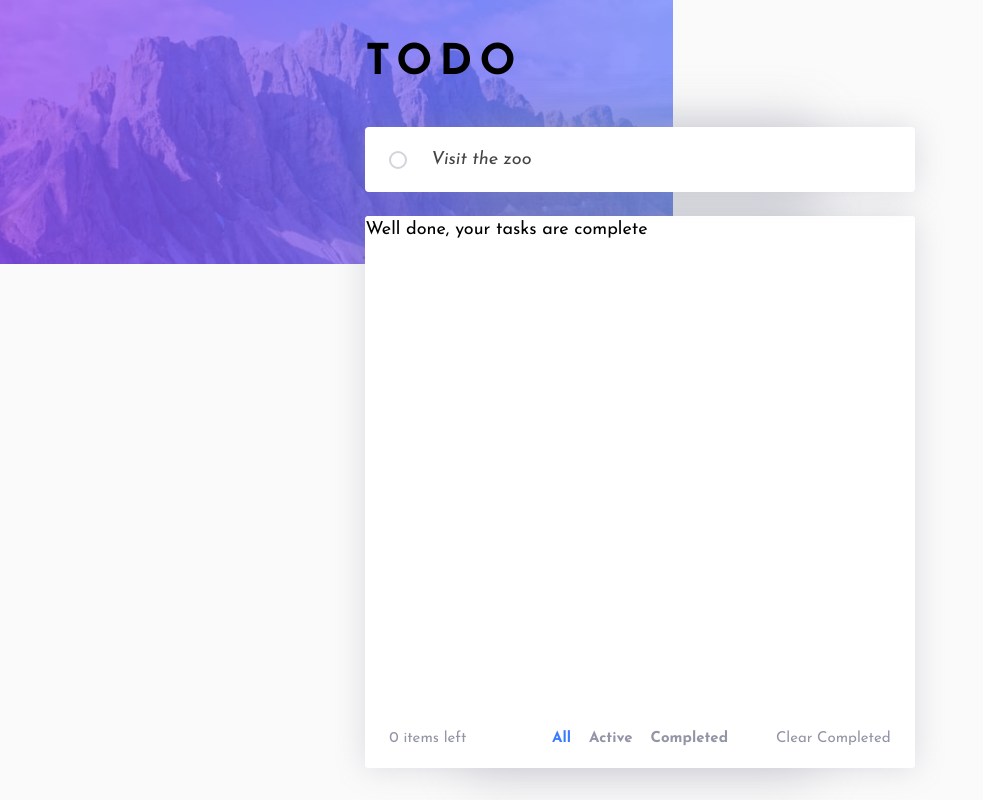
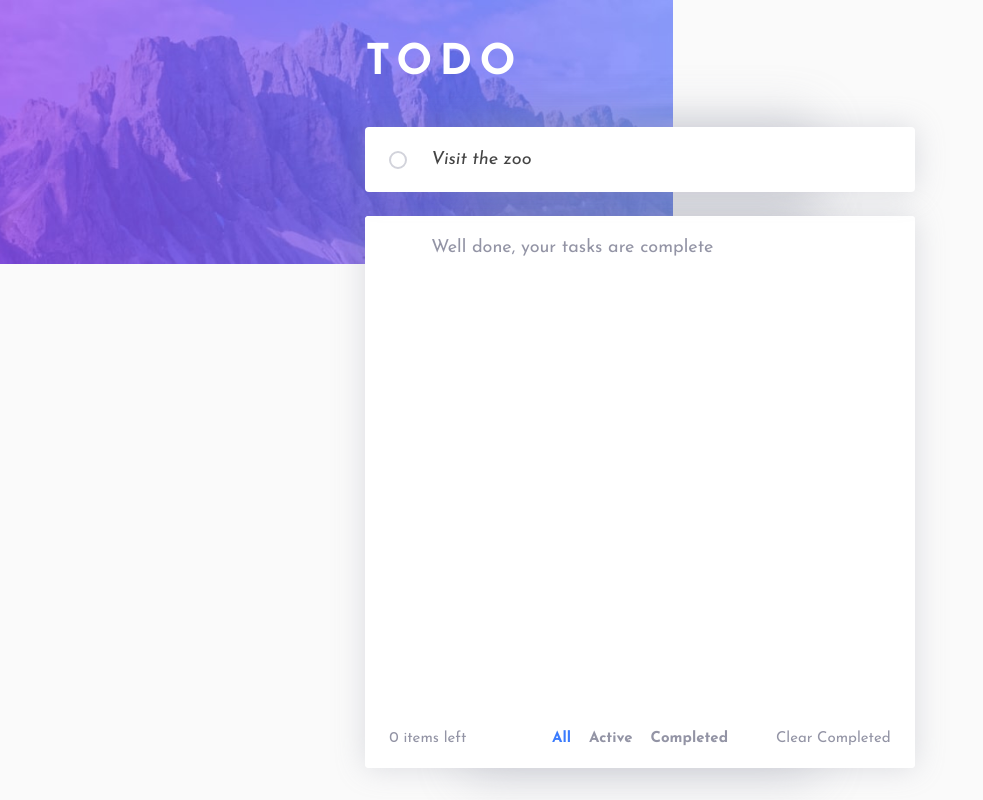
Before and after one commit to AlexKMarshall/todo, a Next.js app: page / in a window 1280 px wide. Shown: the whole page, without its empty margins (0-983 px from the left). Built offline with nearby package versions, Linux system fonts and the light colour scheme.

Commit message:
style empty state and heading

```diff
--- a/styles/global.css
+++ b/styles/global.css
@@ -27,6 +27,7 @@
   --dark-grayish-blue: hsl(236, 9%, 61%);
   --very-dark-grayish-blue: hsl(235, 19%, 35%);
   --white: hsl(0, 0%, 100%);
+  --heading-color: white;
   --body-color: var(--very-light-gray);
   --main-background-color: var(--white);
   --very-muted-text-color: var(--light-grayish-blue);
--- a/styles/reset.scss
+++ b/styles/reset.scss
@@ -40,6 +40,11 @@ body {
 /* A elements that don't have a class get default styles */
 a:not([class]) {
   text-decoration-skip-ink: auto;
+}
+
+/* Don't show focus state on non-interactive elements */
+[tabindex='-1'] {
+  outline: none;
 }
 
 /* Make images easier to work with */
--- a/styles/todo.module.scss
+++ b/styles/todo.module.scss
@@ -61,6 +61,7 @@
 .heading {
   font-size: var(--s3);
   font-weight: 700;
+  color: var(--heading-color);
   text-transform: uppercase;
   letter-spacing: 0.17em;
 }
@@ -324,6 +325,9 @@ $btnColor: hsl(236, 9%, 61%);
   grid-area: list;
   border-top-left-radius: 4px;
   border-top-right-radius: 4px;
+  padding: var(--s0) var(--s1);
+  padding-left: calc(2 * var(--s1) + var(--s0));
+  color: var(--muted-text-color);
 }
 
 .smallText {
```
